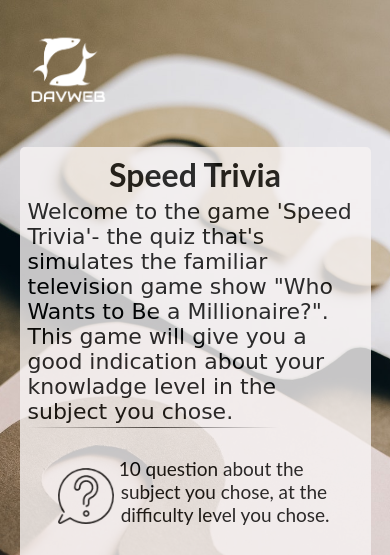
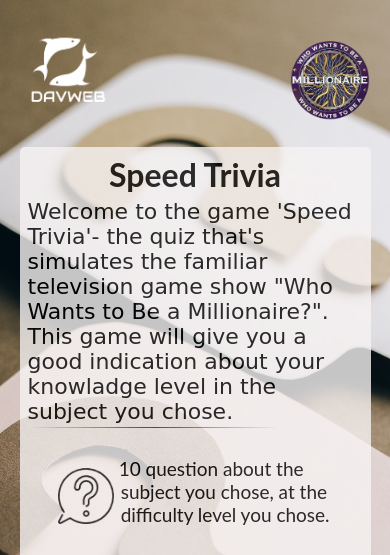
Before and after one commit to DavidUmansky/davidumansky.github.io, a plain HTML site: page Speed Trivia/index.html in a window 390 px wide. Shown: the top 555 px of the page. Drawn offline with Linux system fonts and the light colour scheme.

Commit message:
logo again
this is wierd

```diff
--- a/Speed Trivia/style.css
+++ b/Speed Trivia/style.css
@@ -153,7 +153,7 @@ button:hover {
 
     .hero-image #myLogo2 {
      width: 22.5%;
-     margin-top: -10px;
+     margin-top: -1080px;
       margin-right: 16px;
     }
 
```
